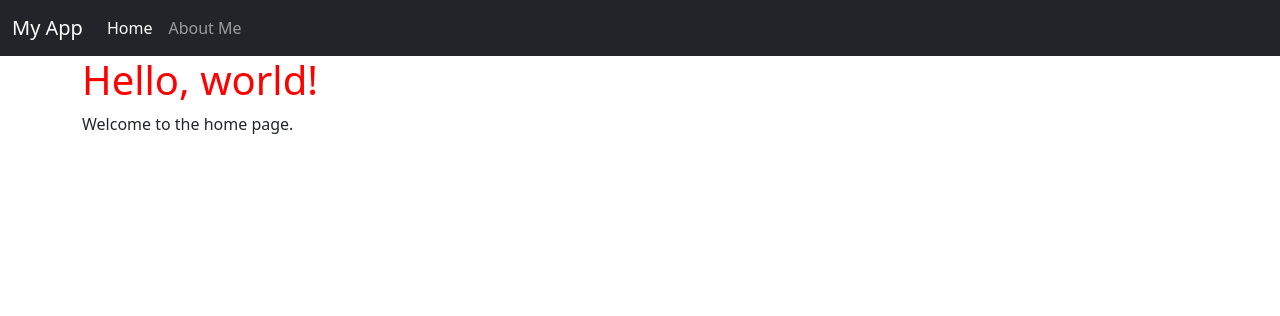
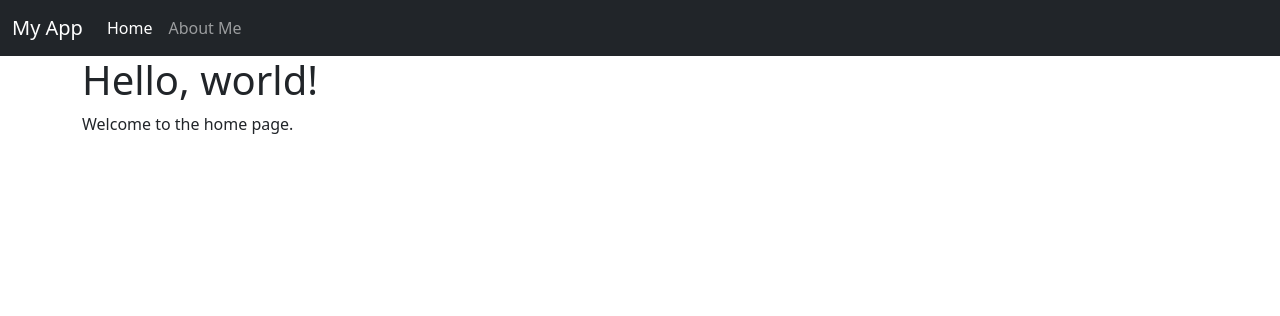
Before and after one commit to seralvinburgos/FSDI-112-Django_Intro, a Django app: page / in a window 1280 px wide. Shown: the top 316 px of the page. Run offline with Django 4.2, Linux system fonts and the light colour scheme.

Commit message:
minor testing updates to base and css files

```diff
--- a/config/settings.py
+++ b/config/settings.py
@@ -37,6 +37,8 @@ INSTALLED_APPS = [
     'django.contrib.sessions',
     'django.contrib.messages',
     'django.contrib.staticfiles',
+    'pages',
+
 ]
 
 MIDDLEWARE = [
--- a/static/css/base.css
+++ /dev/null
@@ -1,3 +0,0 @@
-h1 {
-    color: red;
-}
--- a/templates/pages/home.html
+++ b/templates/pages/home.html
@@ -1,5 +1,5 @@
 {% extends 'base.html' %}
-
+{% load static %}
 
 {% block title %}Home{% endblock title %}
 
```
Also changed, not shown: pages/views.py (line endings or trailing spaces).
